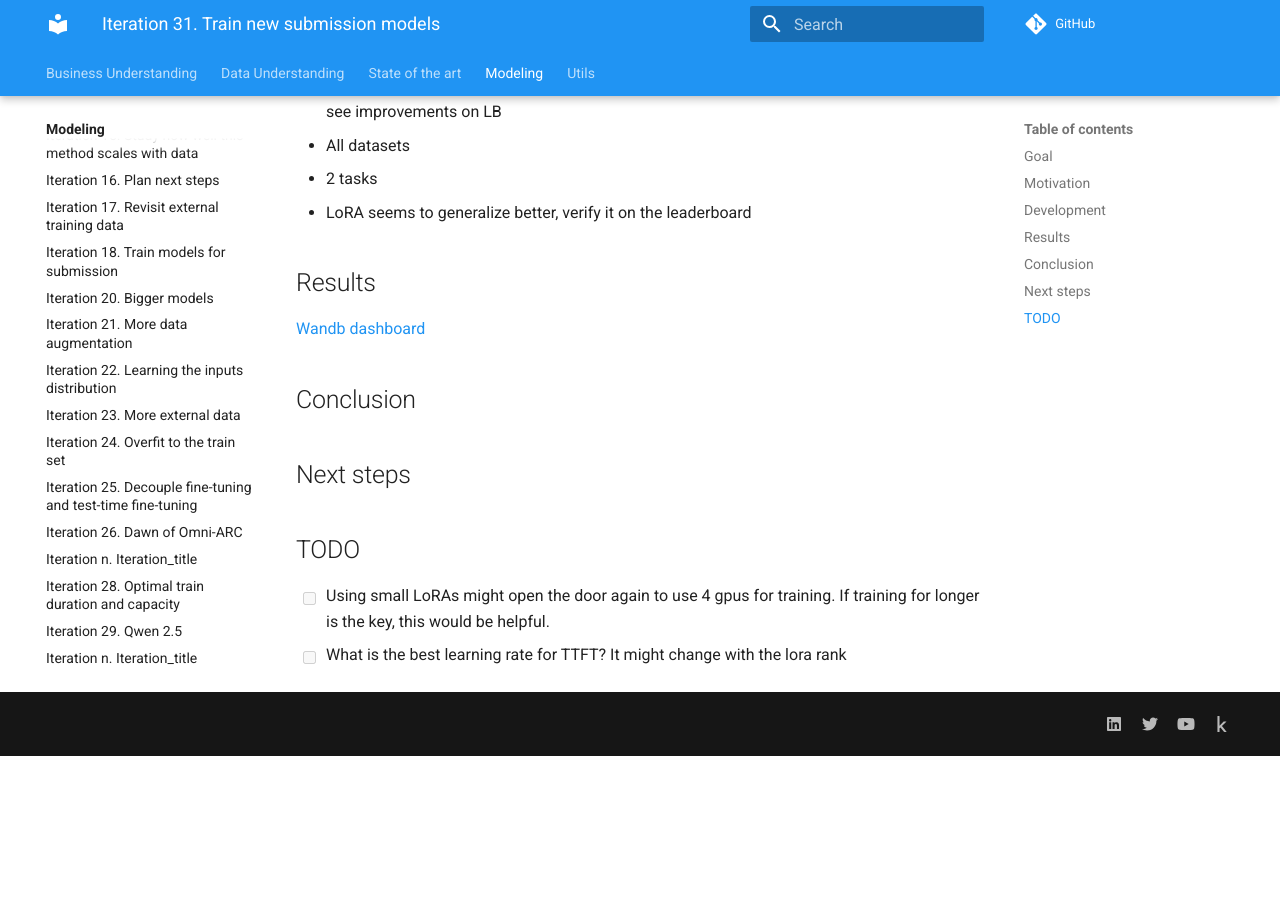
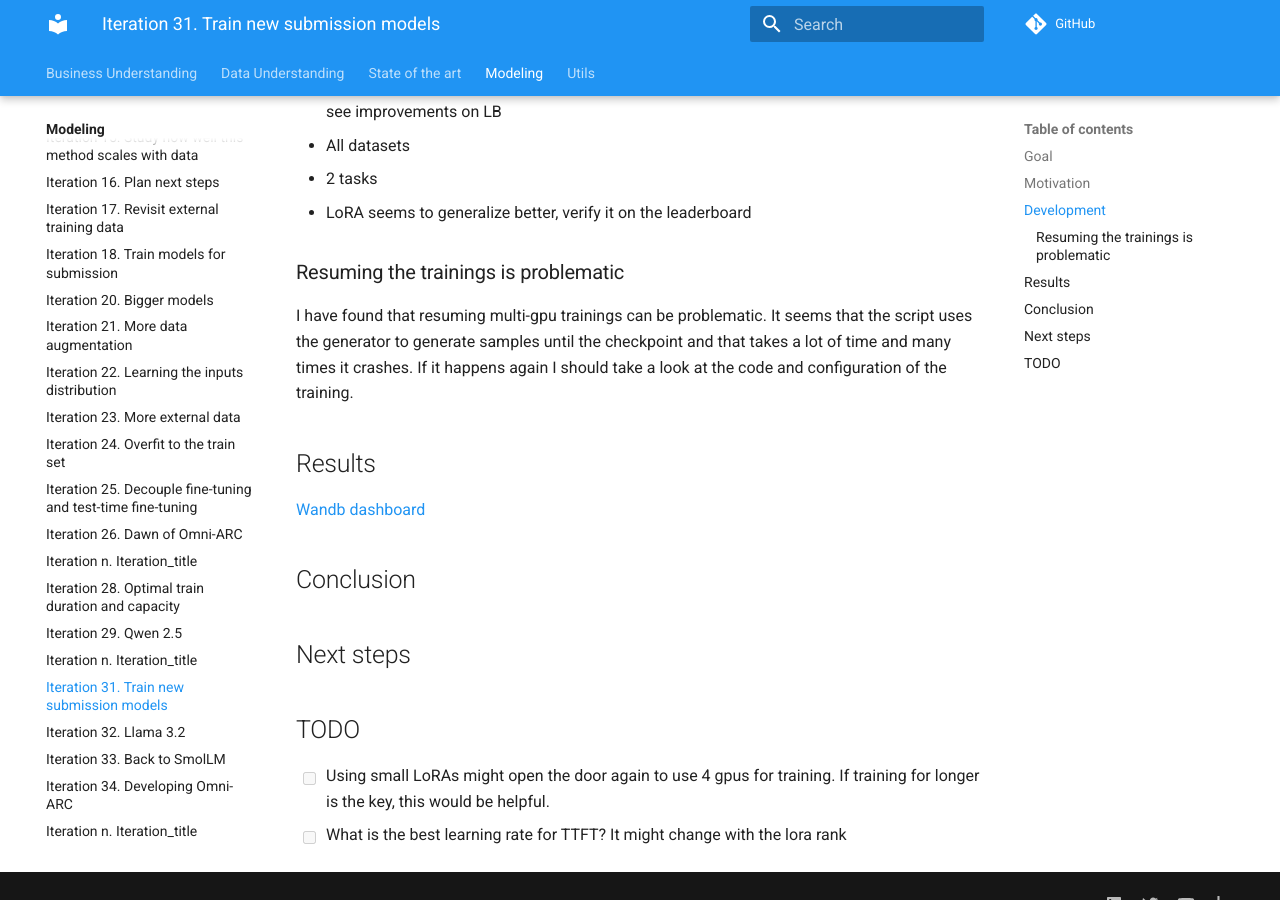
Before and after one commit to zhengjunyao-work/arc24, an MkDocs documentation site: the page built from docs/modeling/Iteration_31_train_submission_models.md, in a window 1280 px wide and 900 px high, scrolled down 656 px. Built offline with MkDocs 1.6.1 and Material for MkDocs 9.7.7, drawn with Linux system fonts in a browser that asks for light colours; comment, search, counter and statistics services are not loaded; before the commit the page ends 1412 px from its top, so only the background shows below that.

Commit message:
updated documentation

```diff
--- a/docs/modeling/Iteration_31_train_submission_models.md
+++ b/docs/modeling/Iteration_31_train_submission_models.md
@@ -21,6 +21,12 @@
 - 2 tasks
 - LoRA seems to generalize better, verify it on the leaderboard
 
+### Resuming the trainings is problematic
+
+I have found that resuming multi-gpu trainings can be problematic. It seems that the script uses the
+generator to generate samples until the checkpoint and that takes a lot of time and many times it crashes.
+If it happens again I should take a look at the code and configuration of the training.
+
 ## Results
 
 [Wandb dashboard](https://wandb.ai/guillermobarbadillo/20240925_submission_models?nw=nwuserguillermobarbadillo)
```
Also changed, not shown: docs/modeling/Iteration_34_developing_omni_arc.md (+2 -0 lines).
